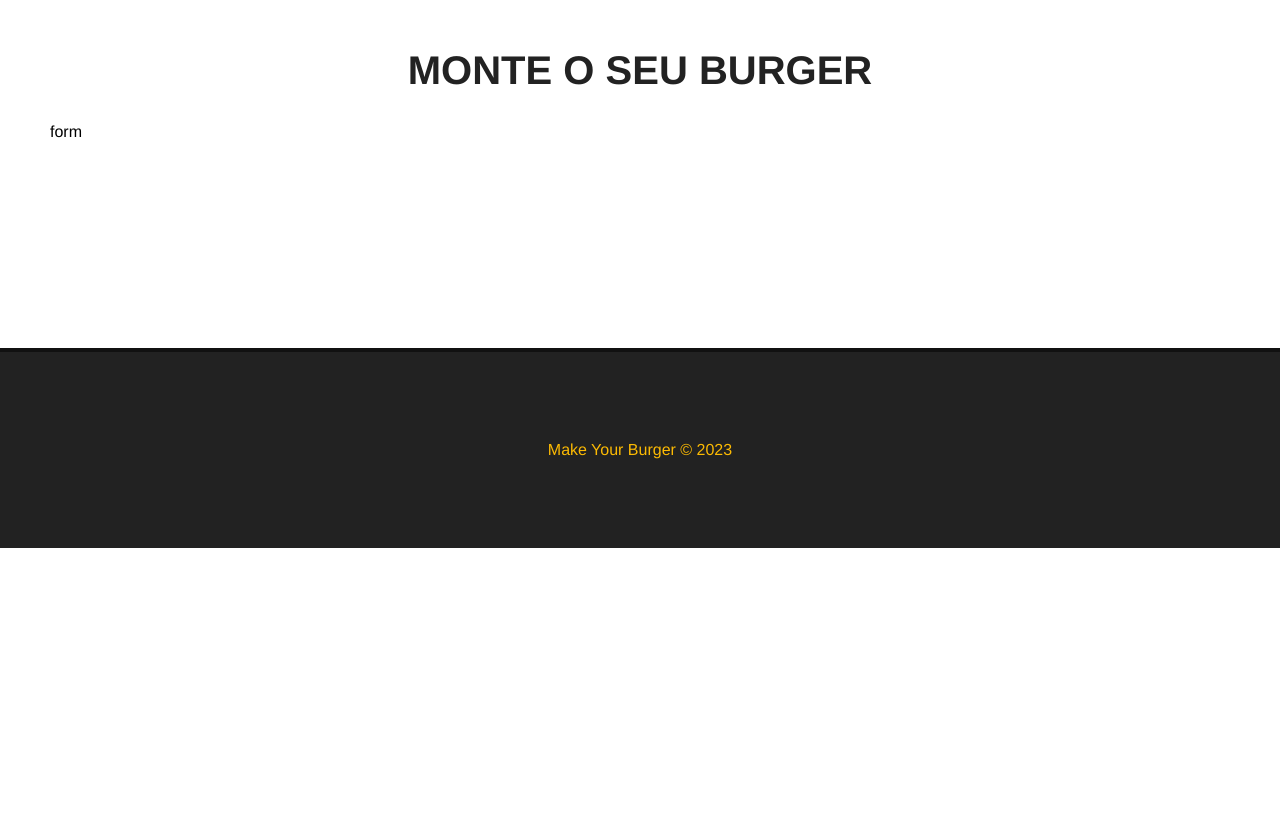
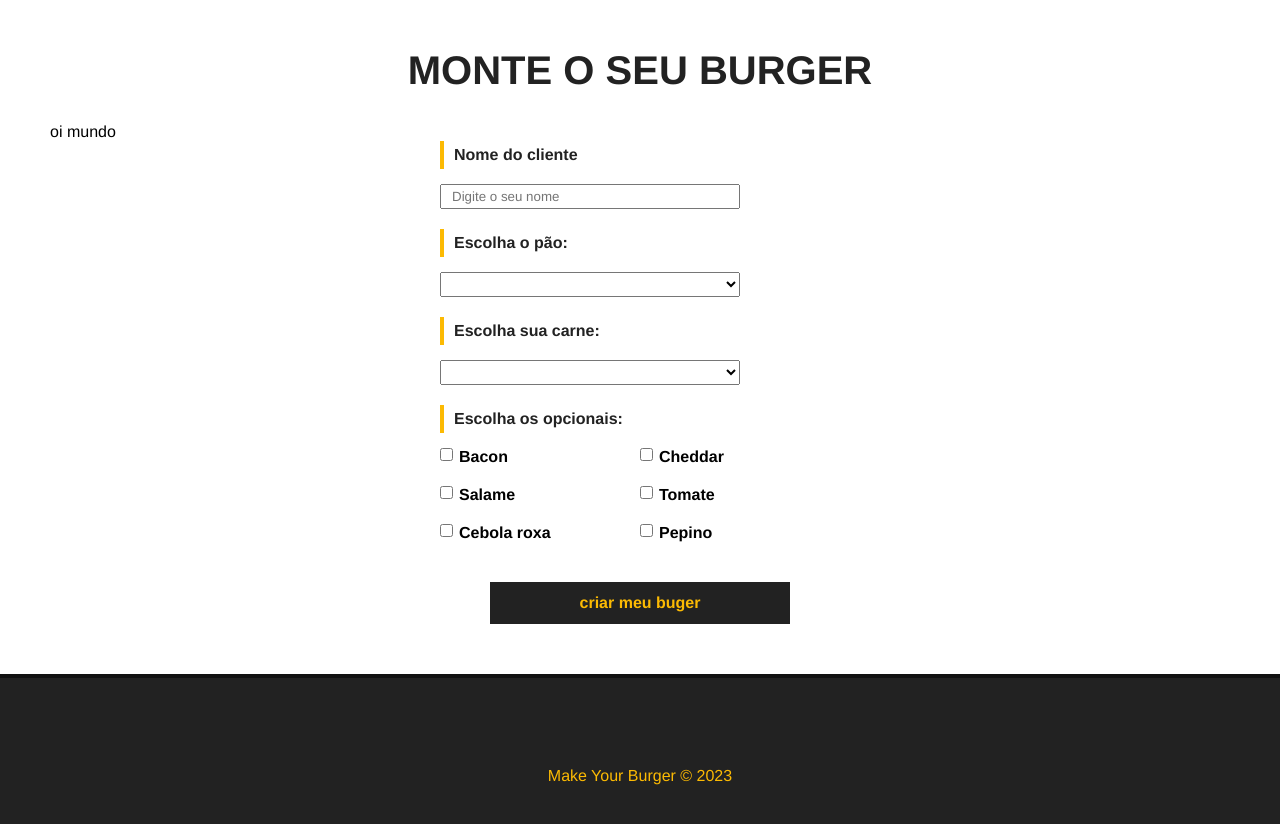
Before and after one commit to cleitonBarros/Makeyouburger, a Vue app in the folder myb/: page / in a window 1280 px wide. Shown: the part 880-1704 px from the top of the page. Before the commit the page ends 1428 px from the top, so only its background shows below. Built offline with nearby package versions, Linux system fonts and the light colour scheme; data requests are answered from the project's data file.

Commit message:
atualização bugerfrom

```diff
--- /dev/null
+++ b/myb/src/components/BugerForm.vue
@@ -0,0 +1,129 @@
+<template>
+    <div>
+        <p>oi mundo</p>
+        <div>
+            <form action="" id="burger-form">
+                <div class="input-container">
+                    <label for="nome">Nome do cliente</label>
+                    <input type="text" name="nome" id="nome" v-model="nome" placeholder="Digite o seu nome">
+                </div>
+                <div class="input-container">
+                    <label for="pao">Escolha o pão:</label>
+                    <select name="pao" id="pao" v-model="pao">
+                        <option value="">Selecione o seu pão</option>
+                        <option v-for="pao in paes" :key="pao.id" :value="pao.tipo">{{pao.tipo}}</option>
+                    </select>
+                </div>
+                <div class="input-container">
+                    <label for="carne">Escolha sua carne:</label>
+                    <select name="carne" id="carne" v-model="carne">
+                        <option value="">Selecione o tipo de carne</option>
+                        <option v-for="carne in carnes" :key="carne.id" :value="carne.tipo">{{carne.tipo}}</option>
+                    </select>
+                </div>
+                <div  id="opcinais-container" class="input-container">
+                    <label id="opcionais-titles" for="opcionais">Escolha os opcionais:</label>
+                    <div class="checkbox-container" v-for="opcional in opcionaisdata" :key="opcional.id">
+                        <input type="checkbox" name="opcionais" v-model="opcionais" :value="opcional.tipo">
+                        <span>{{ opcional.tipo }}</span>
+                    </div>
+                </div>
+                <div class="input-container">
+                   <input type="submit" class="submit-btn" value="criar meu buger">
+                </div>
+            </form>
+        </div>
+    </div>
+</template>
+<script>
+    export default{
+        name:"Bugerform",
+        data(){
+            return{
+                paes: null,
+                carnes: null,
+                opcionaisdata: null,
+                nome: null,
+                pao: null,
+                carne: null,
+                opcionais: [],
+                status: "Solicitado",
+                msg:null
+
+            }
+        },
+        methods:{
+            async getIngredientes(){
+                const req = await fetch("http://localhost:3000/ingredientes");
+                const data = await req.json();
+
+                this.paes = data.paes;
+                this.carnes =  data.carnes;
+                this.opcionaisdata = data.opcionais
+            }
+        },
+        mounted(){
+            this.getIngredientes()
+        }
+    }
+</script>
+<style scoped>
+    #burger-form{
+        max-width:  400px;
+        margin: 0 auto;
+    }
+    .input-container{
+        display: flex;
+        flex-direction: column;
+        margin-bottom: 20px;
+    }
+    label{
+        font-weight: bold;
+        margin-bottom: 15px;
+        color: #222;
+        padding: 5px 10px;
+        border-left: 4px solid #fcba03;
+    }
+    input, select{
+        padding: 3px 10px;
+        width: 300px;
+    }
+    #opcinais-container{
+        flex-direction: row;
+        flex-wrap: wrap;
+    }
+    #opcionais-titles{
+        width: 100%;
+    }
+    .checkbox-container{
+        display: flex;
+        align-items: flex-start;
+        width: 50%;
+        margin-bottom: 20px;
+    }
+    .checkbox-container span,
+    .checkbox-container input{
+        width: auto;
+
+    }
+    .checkbox-container span{
+        margin-left: 6px;
+        font-weight: bold;
+
+    }
+    .submit-btn{
+        background-color: #222;
+        color: #fcba03;
+        font-weight: bold;
+        font-size: 16px;
+        border: 2px solid #222;
+        padding: 10px;
+        margin: 0 auto;
+        cursor: pointer;
+        transition: .5s;
+    }
+    .submit-btn:hover{
+        background-color: transparent;
+        color: #222;
+    }
+</style>
--- a/myb/src/views/Home.vue
+++ b/myb/src/views/Home.vue
@@ -3,17 +3,20 @@
         <Banner />
         <div class="main-container">
             <h1>Monte o seu burger</h1>
-            <p> form</p>
+            <BugerForm />
         </div>
 
 </template>
 <script>
-    import Banner from './Banner.vue';
+    import Banner from '@/components/Banner.vue';
+    import BugerForm from '@/components/BugerForm.vue';
+
 
     export default{
         name:'Home',
         components: {
-          Banner
+          Banner,
+          BugerForm
         }
     }
 
```
Also changed, not shown: myb/src/components/Banner.vue (renamed from myb/src/views/Banner.vue).
